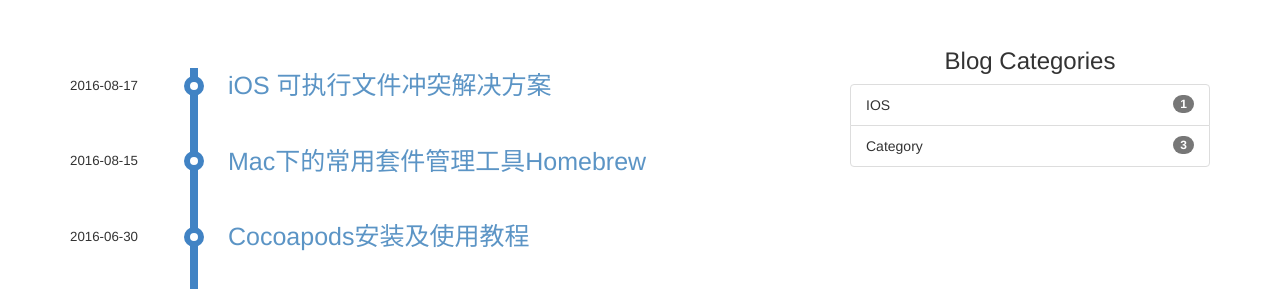
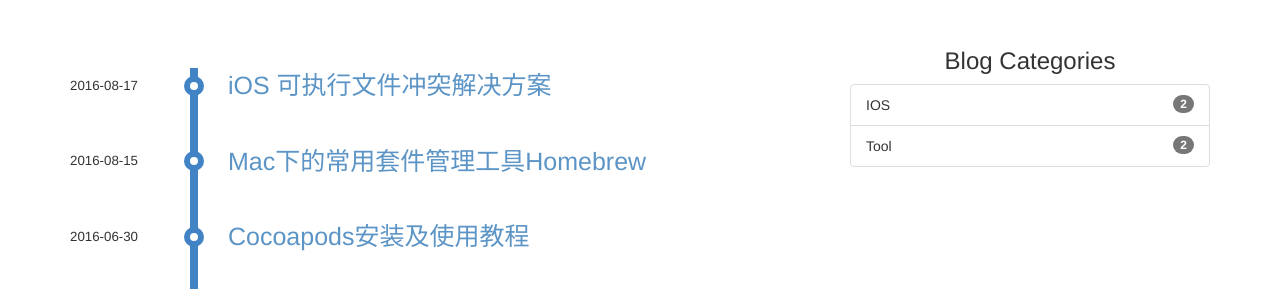
Before and after one commit to SilverBulletZyp/SilverBulletZyp.github.io, a Jekyll site: the page built from blog.md, in a window 1280 px wide and 928 px high. Shown: the part 435-724 px from the top of the window. Built offline with Jekyll 4.4.1, drawn with Linux system fonts in a browser that asks for light colours.

Commit message:
update md

```diff
--- a/_posts/2016-06-30-Cocoapods.md
+++ b/_posts/2016-06-30-Cocoapods.md
@@ -1,8 +1,9 @@
 ---
 layout: post
 title: Cocoapods安装及使用教程
-category: Category
+category: Tool
 tags: [Tool]
+
 ---
 
 
--- a/_posts/2016-08-15-homebrew.md
+++ b/_posts/2016-08-15-homebrew.md
@@ -1,7 +1,7 @@
 ---
 layout: post
 title: Mac下的常用套件管理工具Homebrew
-category: Category
+category: Tool
 tags: [Tool]
 
 ---
--- a/_posts/2016-08-17-iOS-executableFile-conflict.md
+++ b/_posts/2016-08-17-iOS-executableFile-conflict.md
@@ -1,7 +1,7 @@
 ---
 layout: post
 title: iOS 可执行文件冲突解决方案
-category: Category
+category: iOS
 tags: [iOS]
 
 ---
```
